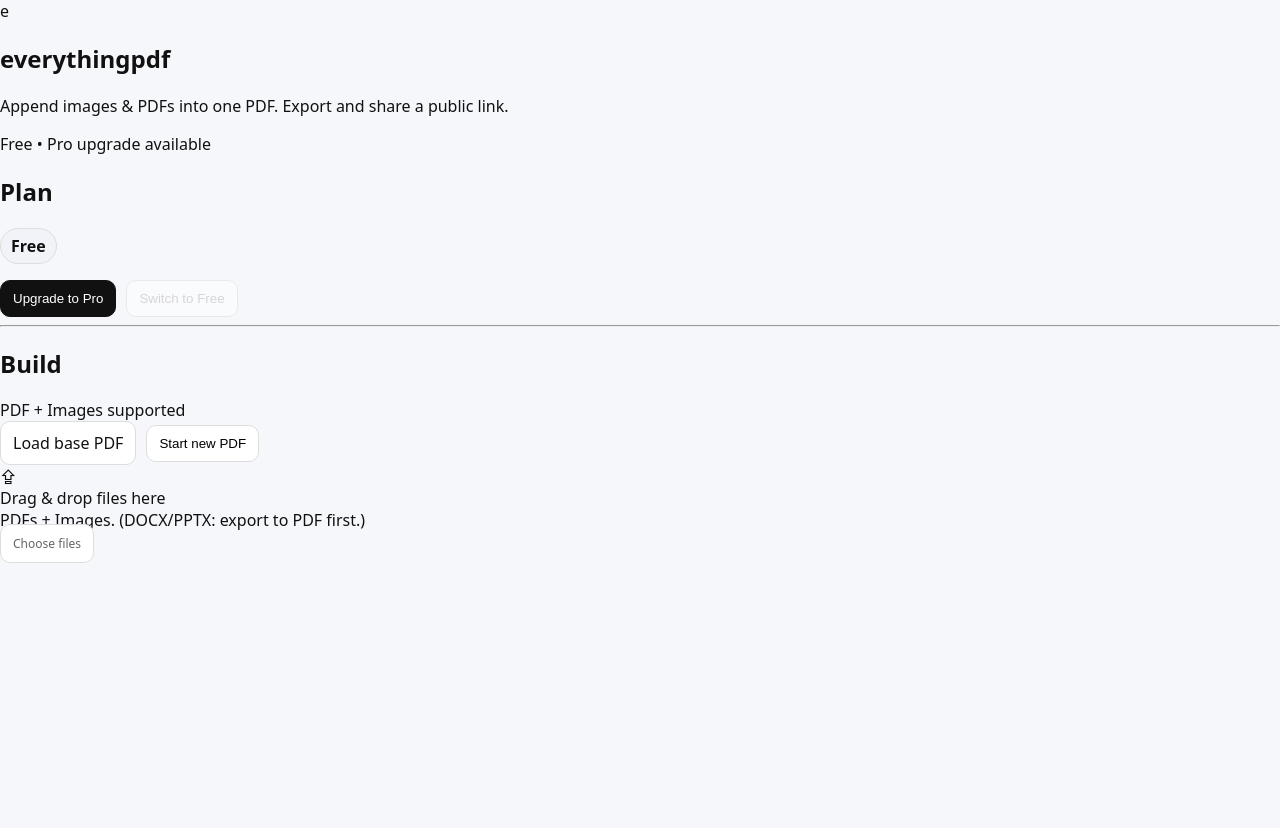
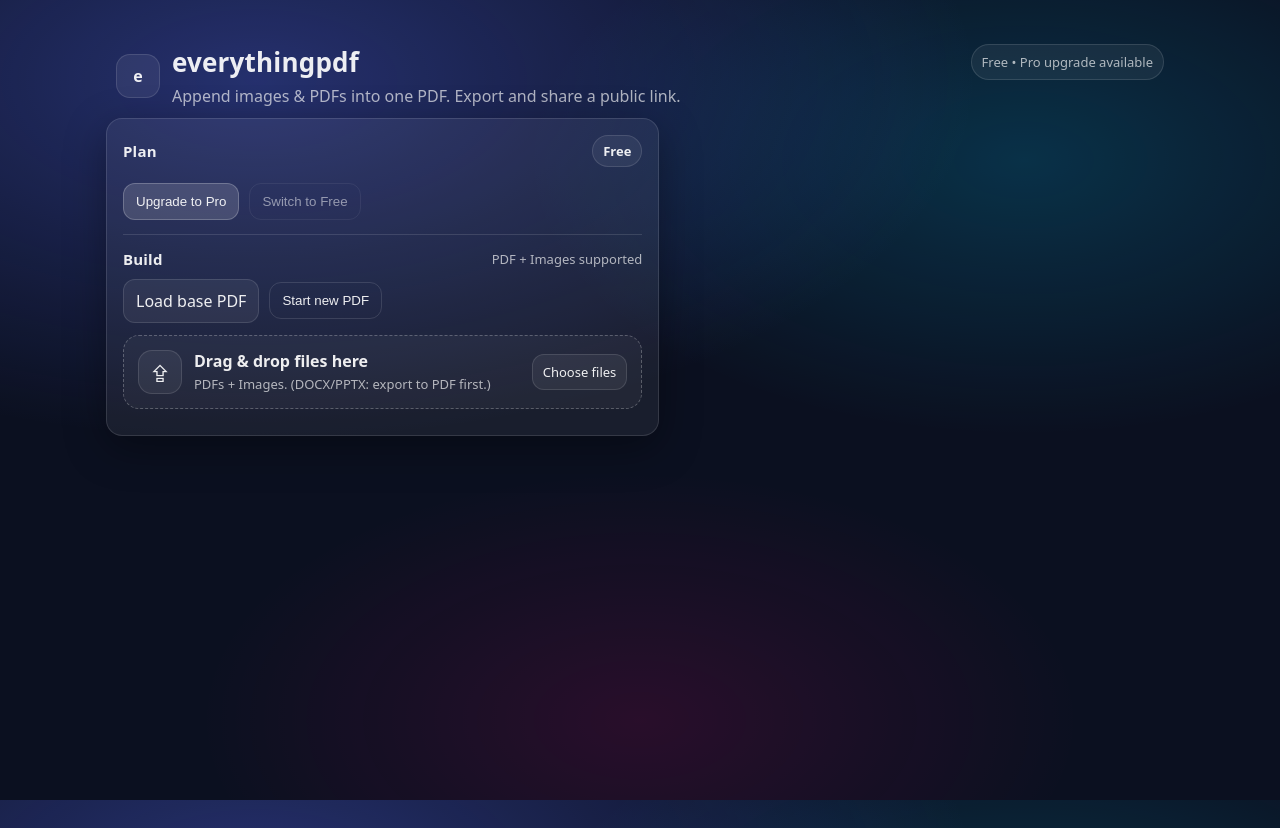
Before and after one commit to vigneshbsubramoniam/everything-pdf-pro, a plain HTML site: page index.html in a window 1280 px wide. Before the commit the page ends 800 px from the top, so only its background shows below. Drawn offline with Linux system fonts and the light colour scheme.

Commit message:
Update styles.css

```diff
--- a/styles.css
+++ b/styles.css
@@ -1,24 +1,300 @@
-:root { font-family: system-ui, -apple-system, Segoe UI, Roboto, Arial; }
-body { margin: 0; background: #f6f7fb; color: #111; }
-header { padding: 24px; max-width: 920px; margin: 0 auto; }
-.card { background: #fff; max-width: 920px; margin: 0 auto 40px; padding: 20px; border-radius: 14px; box-shadow: 0 10px 30px rgba(0,0,0,.08); }
-.inner { margin-top: 14px; }
-.row { display: flex; gap: 10px; flex-wrap: wrap; align-items: center; }
-.btn { border: 1px solid #ddd; background: #fff; padding: 10px 12px; border-radius: 10px; cursor: pointer; }
-.btn.primary { border-color: #111; background: #111; color: #fff; }
-.btn.secondary { background: #f1f3f8; }
-.btn:disabled { opacity: .5; cursor: not-allowed; }
-.muted { color: #666; }
-#queue { list-style: none; padding: 0; margin: 10px 0; display: grid; gap: 8px; }
-#queue li { border: 1px solid #eee; padding: 10px; border-radius: 10px; display: flex; justify-content: space-between; gap: 10px; }
-.small { font-size: 12px; color: #666; }
-a { color: #0b57d0; }
+:root{
+  --bg: #0b1020;
+  --card: rgba(255,255,255,.06);
+  --card2: rgba(255,255,255,.08);
+  --text: rgba(255,255,255,.92);
+  --muted: rgba(255,255,255,.66);
+  --line: rgba(255,255,255,.12);
+  --line2: rgba(255,255,255,.18);
+  --shadow: 0 12px 40px rgba(0,0,0,.35);
+  --radius: 16px;
+  --radius2: 12px;
+}
+
+*{ box-sizing: border-box; }
+html,body{ height: 100%; }
+
+body{
+  margin: 0;
+  font-family: ui-sans-serif, system-ui, -apple-system, Segoe UI, Roboto, Arial;
+  background:
+    radial-gradient(1200px 600px at 20% 10%, rgba(86,108,255,.35), transparent 60%),
+    radial-gradient(900px 500px at 80% 20%, rgba(0,200,255,.18), transparent 55%),
+    radial-gradient(800px 450px at 50% 90%, rgba(255,0,120,.12), transparent 55%),
+    var(--bg);
+  color: var(--text);
+}
+
+.shell{
+  max-width: 1100px;
+  margin: 28px auto;
+  padding: 0 16px 44px;
+}
+
+.topbar{
+  display: flex;
+  justify-content: space-between;
+  gap: 12px;
+  align-items: flex-start;
+  padding: 16px 10px 10px;
+}
+
+.brand{
+  display: flex;
+  gap: 12px;
+  align-items: center;
+}
+
+.logo{
+  width: 44px;
+  height: 44px;
+  border-radius: 14px;
+  border: 1px solid var(--line);
+  background: rgba(255,255,255,.07);
+  display: flex;
+  align-items: center;
+  justify-content: center;
+  font-weight: 800;
+  letter-spacing: .2px;
+  text-transform: lowercase;
+}
+
+.topbar h1{
+  margin: 0;
+  font-size: 26px;
+  letter-spacing: .2px;
+}
+
+.topbar p{
+  margin: 6px 0 0;
+  color: var(--muted);
+  max-width: 720px;
+  line-height: 1.35;
+}
+
+.badge{
+  border: 1px solid var(--line);
+  background: rgba(255,255,255,.06);
+  padding: 8px 10px;
+  border-radius: 999px;
+  color: var(--muted);
+  font-size: 13px;
+  white-space: nowrap;
+}
+
+.grid{
+  display: grid;
+  grid-template-columns: 1.05fr .95fr;
+  gap: 14px;
+}
+
+@media (max-width: 940px){
+  .grid{ grid-template-columns: 1fr; }
+}
+
+.panel{
+  background: var(--card);
+  border: 1px solid var(--line);
+  border-radius: var(--radius);
+  box-shadow: var(--shadow);
+  padding: 16px;
+}
+
+.panelHeader{
+  display: flex;
+  justify-content: space-between;
+  gap: 12px;
+  align-items: center;
+  margin-bottom: 8px;
+}
+
+h2{
+  margin: 0;
+  font-size: 15px;
+  letter-spacing: .2px;
+}
+
+.muted{ color: var(--muted); }
+.hint{ color: var(--muted); font-size: 13px; }
+
+.sep{
+  border: 0;
+  border-top: 1px solid var(--line);
+  margin: 14px 0;
+}
+
+.row{
+  display: flex;
+  gap: 10px;
+  flex-wrap: wrap;
+  align-items: center;
+  margin-top: 10px;
+}
+
+.btn{
+  border: 1px solid var(--line);
+  background: rgba(255,255,255,.06);
+  color: var(--text);
+  padding: 10px 12px;
+  border-radius: 12px;
+  cursor: pointer;
+  transition: transform .08s ease, background .12s ease, border-color .12s ease;
+  user-select: none;
+}
+
+.btn:hover{ background: rgba(255,255,255,.09); }
+.btn:active{ transform: translateY(1px); }
+.btn:disabled{ opacity: .55; cursor: not-allowed; }
+
+.btn.primary{
+  border-color: rgba(255,255,255,.22);
+  background: rgba(255,255,255,.14);
+}
+
+.btn.ghost{
+  background: transparent;
+}
+
+.btn.small{
+  padding: 8px 10px;
+  border-radius: 12px;
+  font-size: 13px;
+}
 
 .pill{
-  display:inline-block;
+  display:inline-flex;
+  align-items:center;
   padding: 6px 10px;
   border-radius: 999px;
-  border: 1px solid #ddd;
-  background: #f1f3f8;
-  font-weight: 600;
+  border: 1px solid var(--line);
+  background: rgba(255,255,255,.06);
+  font-weight: 650;
+  font-size: 13px;
 }
+
+.dropzone{
+  margin-top: 12px;
+  padding: 14px;
+  border-radius: var(--radius);
+  border: 1px dashed rgba(255,255,255,.25);
+  background: rgba(255,255,255,.04);
+  display: flex;
+  align-items: center;
+  justify-content: space-between;
+  gap: 12px;
+  outline: none;
+}
+
+.dropzone.dragover{
+  border-color: rgba(255,255,255,.55);
+  background: rgba(255,255,255,.08);
+}
+
+.dzLeft{
+  display: flex;
+  align-items: center;
+  gap: 12px;
+  min-width: 0;
+}
+
+.dzIcon{
+  width: 44px;
+  height: 44px;
+  border-radius: 14px;
+  border: 1px solid var(--line);
+  display:flex;
+  align-items:center;
+  justify-content:center;
+  background: rgba(255,255,255,.06);
+  font-size: 18px;
+  flex: 0 0 auto;
+}
+
+.dzText{ min-width: 0; }
+.dzTitle{ font-weight: 700; }
+.dzSub{
+  color: var(--muted);
+  font-size: 13px;
+  margin-top: 3px;
+  overflow: hidden;
+  text-overflow: ellipsis;
+  white-space: nowrap;
+  max-width: 520px;
+}
+
+.queue{
+  list-style: none;
+  padding: 0;
+  margin: 12px 0 0;
+  display: grid;
+  gap: 10px;
+}
+
+.queue li{
+  border: 1px solid var(--line);
+  background: var(--card2);
+  border-radius: var(--radius2);
+  padding: 12px;
+  display: flex;
+  justify-content: space-between;
+  gap: 10px;
+}
+
+.fileMeta{
+  display: grid;
+  gap: 3px;
+  min-width: 0;
+}
+
+.fileName{
+  font-weight: 700;
+  overflow: hidden;
+  text-overflow: ellipsis;
+  white-space: nowrap;
+  max-width: 520px;
+}
+
+.fileSub{
+  font-size: 12px;
+  color: var(--muted);
+}
+
+.actions{
+  display:flex;
+  gap: 8px;
+  align-items:center;
+}
+
+.iconBtn{
+  border: 1px solid var(--line2);
+  background: rgba(255,255,255,.06);
+  color: var(--text);
+  width: 36px;
+  height: 36px;
+  border-radius: 12px;
+  cursor: pointer;
+}
+
+.iconBtn:hover{ background: rgba(255,255,255,.10); }
+
+.footerNote{
+  margin-top: 12px;
+  padding-top: 12px;
+  border-top: 1px solid var(--line);
+  color: var(--muted);
+  font-size: 13px;
+}
+
+.miniHelp{
+  margin-top: 12px;
+  padding: 12px;
+  border-radius: 14px;
+  border: 1px solid var(--line);
+  background: rgba(255,255,255,.05);
+  color: var(--muted);
+  font-size: 13px;
+  display: grid;
+  gap: 4px;
+}
+
+a{ color: rgba(170, 210, 255, .95); }
```
